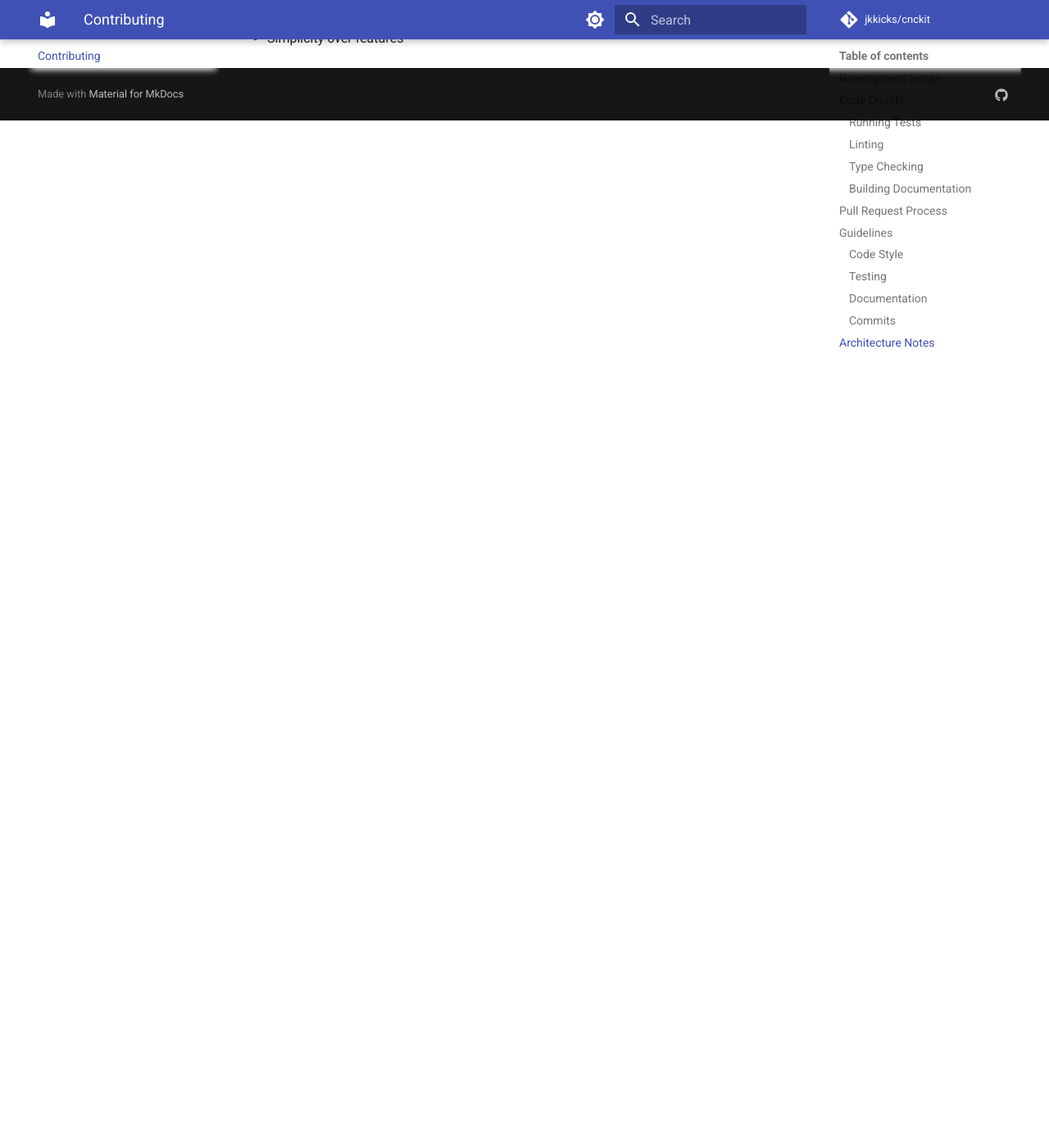
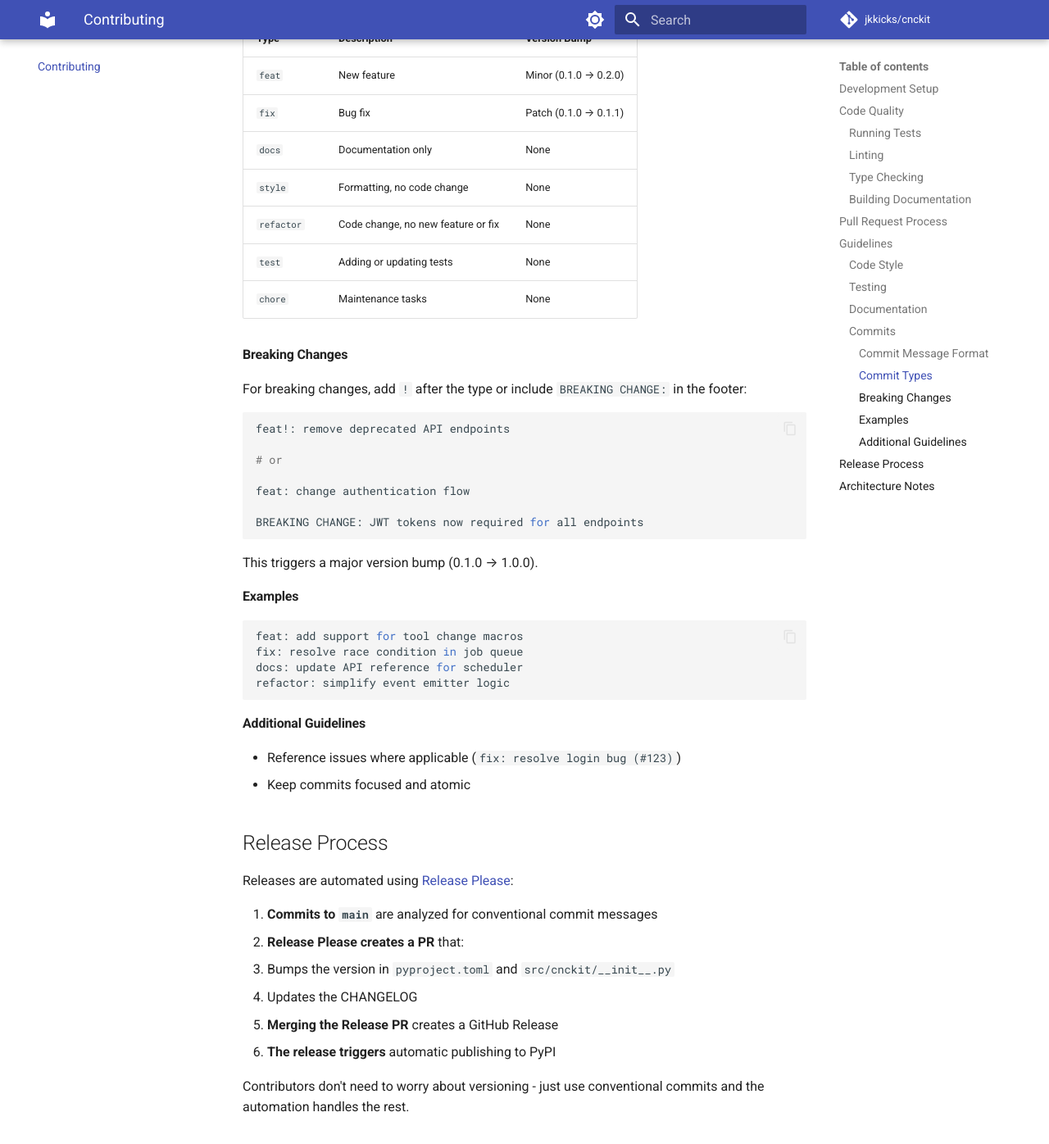
Before and after one commit to jkkicks/cnckit, an MkDocs documentation site: the page built from docs/contributing.md, in a window 1280 px wide and 1400 px high, scrolled down 2808 px. Shown: the top 1396 px of the window at 82% size. Built offline with MkDocs 1.6.1 and Material for MkDocs 9.7.7, drawn with Linux system fonts in a browser that asks for light colours; comment, search, counter and statistics services are not loaded; some of the changed text lies outside the part shown.

````diff
--- a/docs/contributing.md
+++ b/docs/contributing.md
@@ -105,9 +105,72 @@ mkdocs build
 
 ### Commits
 
-- Use clear, descriptive commit messages
-- Reference issues where applicable
+This project uses [Conventional Commits](https://www.conventionalcommits.org/) and [Release Please](https://github.com/googleapis/release-please) for automated versioning and releases.
+
+#### Commit Message Format
+
+```
+<type>: <description>
+
+[optional body]
+
+[optional footer(s)]
+```
+
+#### Commit Types
+
+| Type | Description | Version Bump |
+|------|-------------|--------------|
+| `feat` | New feature | Minor (0.1.0 → 0.2.0) |
+| `fix` | Bug fix | Patch (0.1.0 → 0.1.1) |
+| `docs` | Documentation only | None |
+| `style` | Formatting, no code change | None |
+| `refactor` | Code change, no new feature or fix | None |
+| `test` | Adding or updating tests | None |
+| `chore` | Maintenance tasks | None |
+
+#### Breaking Changes
+
+For breaking changes, add `!` after the type or include `BREAKING CHANGE:` in the footer:
+
+```bash
+feat!: remove deprecated API endpoints
+
+# or
+
+feat: change authentication flow
+
+BREAKING CHANGE: JWT tokens now required for all endpoints
+```
+
+This triggers a major version bump (0.1.0 → 1.0.0).
+
+#### Examples
+
+```bash
+feat: add support for tool change macros
+fix: resolve race condition in job queue
+docs: update API reference for scheduler
+refactor: simplify event emitter logic
+```
+
+#### Additional Guidelines
+
+- Reference issues where applicable (`fix: resolve login bug (#123)`)
 - Keep commits focused and atomic
+
+## Release Process
+
+Releases are automated using [Release Please](https://github.com/googleapis/release-please):
+
+1. **Commits to `main`** are analyzed for conventional commit messages
+2. **Release Please creates a PR** that:
+   - Bumps the version in `pyproject.toml` and `src/cnckit/__init__.py`
+   - Updates the CHANGELOG
+3. **Merging the Release PR** creates a GitHub Release
+4. **The release triggers** automatic publishing to PyPI
+
+Contributors don't need to worry about versioning - just use conventional commits and the automation handles the rest.
 
 ## Architecture Notes
 
````
Also changed, not shown: 1 other file.
